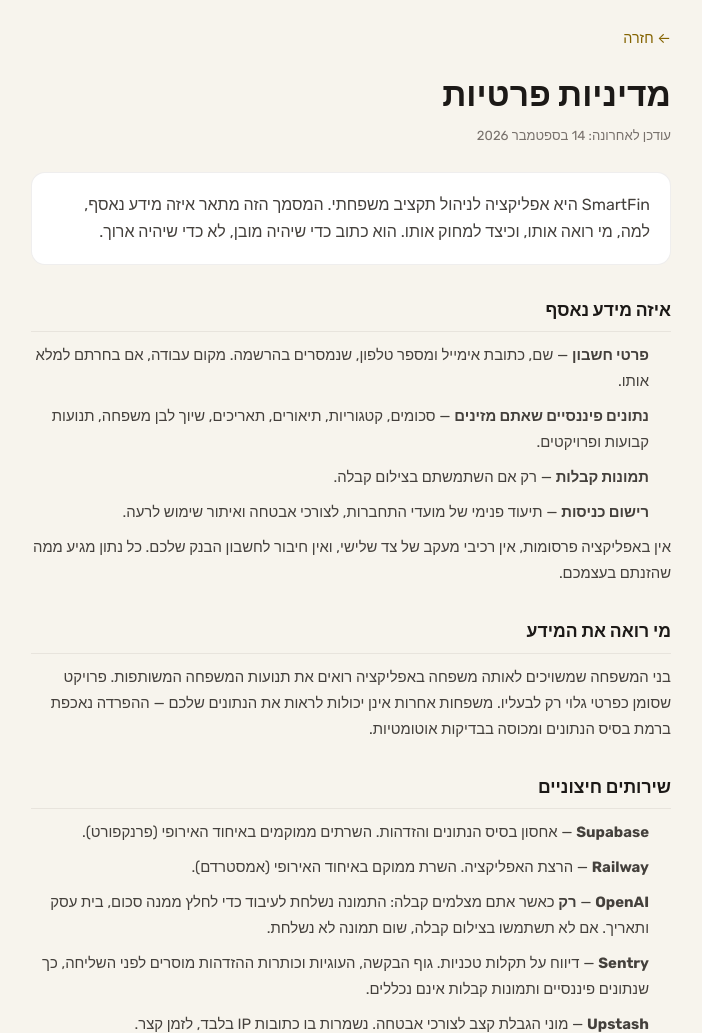
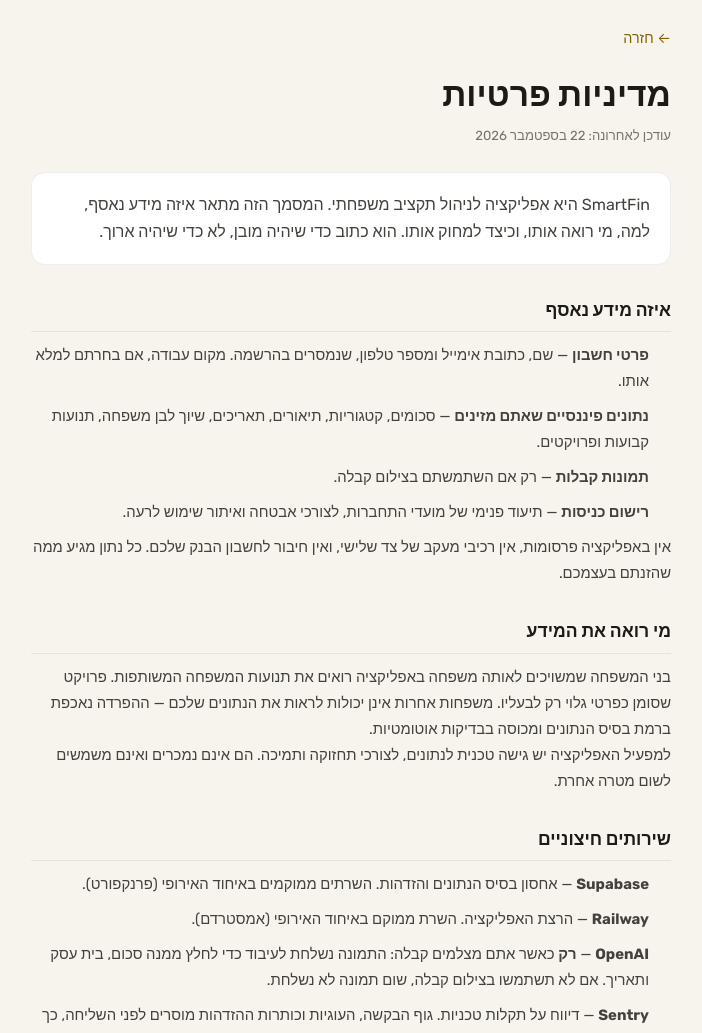
Before and after one commit to matanshneor/smartfin, a Flask app: page /privacy in a window 1280 px wide. Shown: the top 1033 px of the page, without its empty margins (289-991 px from the left). Run offline with Flask 3, Linux system fonts and the light colour scheme; some web fonts are replaced.

Commit message:
privacy: the operator can see the data, and the policy did not say so
Nothing in the policy was false. It says families cannot see each other,
and that is still enforced and still true. It was simply silent about
the one party it never mentioned: whoever runs the service.

That silence was fine while the only practical way to look at a family's
numbers was to write SQL by hand. It stops being fine now that there is
a tool for it, so the policy says it in two sentences and the date moves.

The .gitignore entry is for that tool. It holds cross-family access to
the live database and this repo is public, so it is excluded here, again
by its own .gitignore, and again by a pre-commit hook that refuses any
staged path under it.

Co-Authored-By: Claude Opus 5 <noreply@anthropic.com>

```diff
--- a/frontend/templates/privacy.html
+++ b/frontend/templates/privacy.html
@@ -33,7 +33,7 @@
     <a class="legal-back" href="{{ url_for('dashboard') }}">← חזרה</a>
 
     <h1 class="legal-title">מדיניות פרטיות</h1>
-    <p class="legal-updated">עודכן לאחרונה: 14 בספטמבר 2026</p>
+    <p class="legal-updated">עודכן לאחרונה: 22 בספטמבר 2026</p>
 
     <p class="legal-lead">
         SmartFin היא אפליקציה לניהול תקציב משפחתי. המסמך הזה מתאר איזה מידע
@@ -59,6 +59,10 @@
         המשותפות. פרויקט שסומן כפרטי גלוי רק לבעליו. משפחות אחרות אינן יכולות
         לראות את הנתונים שלכם — ההפרדה נאכפת ברמת בסיס הנתונים ומכוסה בבדיקות
         אוטומטיות.
+    </p>
+    <p class="legal-p">
+        למפעיל האפליקציה יש גישה טכנית לנתונים, לצורכי תחזוקה ותמיכה. הם אינם
+        נמכרים ואינם משמשים לשום מטרה אחרת.
     </p>
 
     <h2 class="legal-h2">שירותים חיצוניים</h2>
```
Also changed, not shown: 1 other file.
